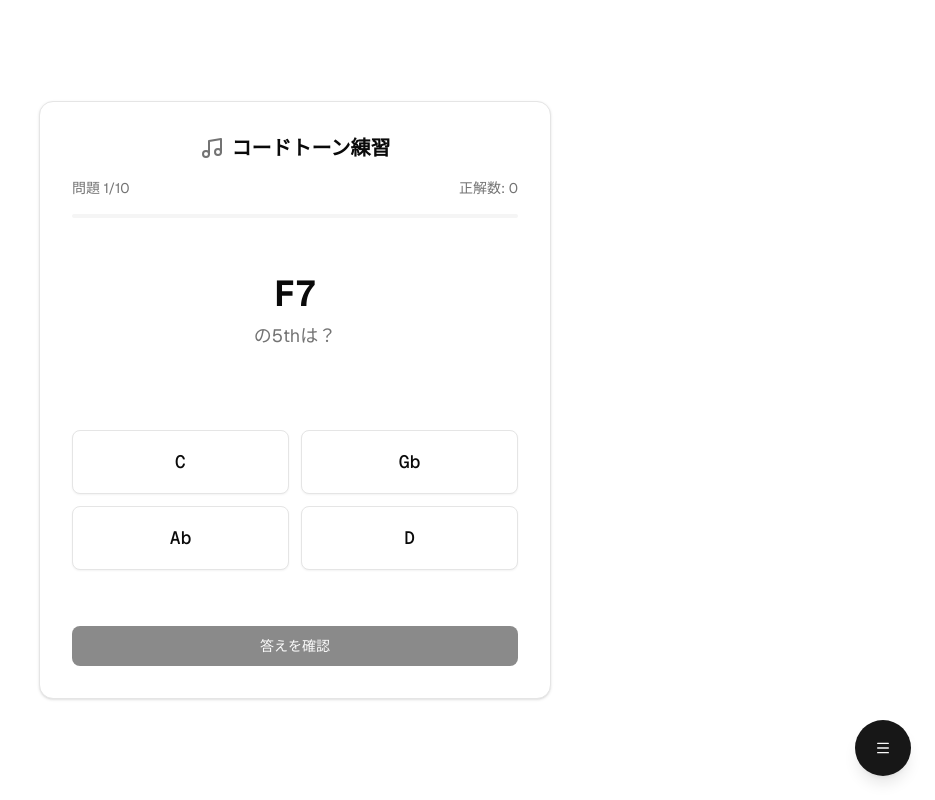
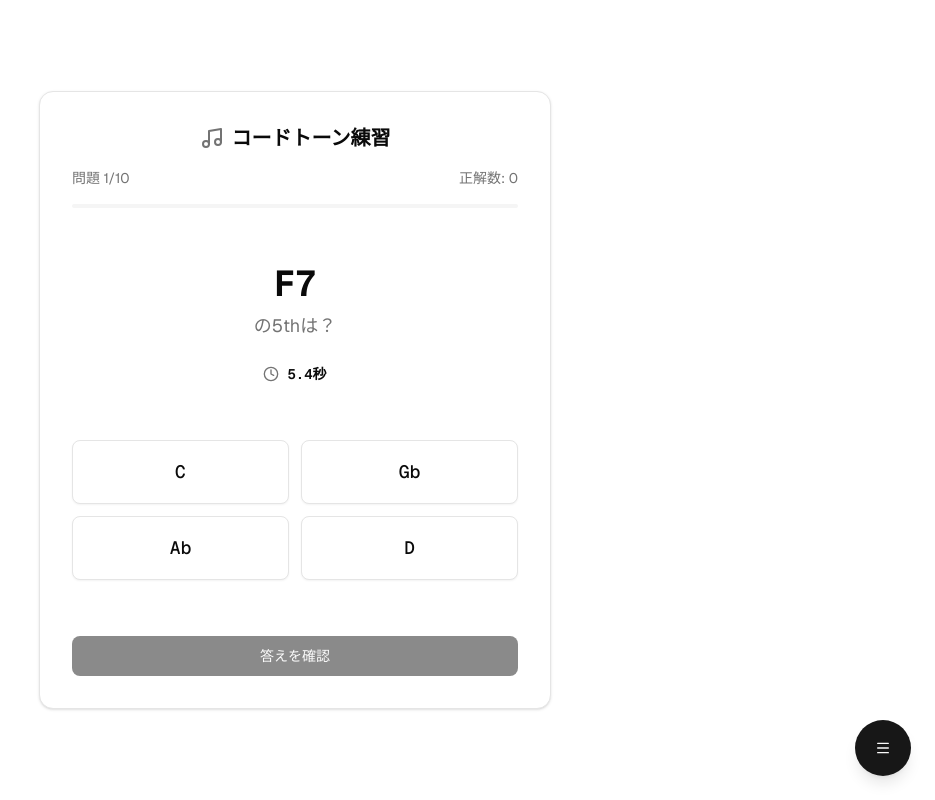
Before and after one commit to syunsuke-I/ct, a Next.js app: page / in a window 1280 px wide. Shown: the whole page, without its empty margins (345-1280 px from the left). Built offline with nearby package versions, Linux system fonts and the light colour scheme.

Commit message:
Add limit section

```diff
--- a/components/music-practice-app.tsx
+++ b/components/music-practice-app.tsx
@@ -6,7 +6,7 @@ import { Card } from "@/components/ui/card"
 import { Progress } from "@/components/ui/progress"
 import { toast } from "sonner"
 import { Toaster } from "@/components/ui/sonner"
-import { Music, RotateCcw, Trophy, TrendingUp, AlertCircle } from "lucide-react"
+import { Music, RotateCcw, Trophy, TrendingUp, AlertCircle, Clock } from "lucide-react"
 import { saveSessionData, type SessionData } from "@/lib/storage"
 
 const CHORD_TONES = {
@@ -99,6 +99,8 @@ export function MusicPracticeApp() {
   const [questions, setQuestions] = useState<Question[]>([])
   const [results, setResults] = useState<QuestionResult[]>([])
   const [sessionId] = useState(() => `session-${Date.now()}-${Math.random().toString(36).substr(2, 9)}`)
+  const [elapsedTime, setElapsedTime] = useState(0)
+  const [answeredTime, setAnsweredTime] = useState<number | null>(null)
 
   // 選択肢を生成する関数
   const generateOptions = (correctAnswer: string): string[] => {
@@ -143,13 +145,16 @@ export function MusicPracticeApp() {
   const startNewSession = () => {
     const newQuestions = Array.from({ length: 10 }, () => generateQuestion())
     setQuestions(newQuestions)
-    setCurrentQuestion(newQuestions[0])
+    const firstQuestion = { ...newQuestions[0], startTime: Date.now() }
+    setCurrentQuestion(firstQuestion)
     setQuestionNumber(1)
     setScore(0)
     setSelectedAnswer("")
     setShowResult(false)
     setIsComplete(false)
     setResults([])
+    setElapsedTime(0)
+    setAnsweredTime(null)
   }
 
   // 答えを確認
@@ -158,6 +163,7 @@ export function MusicPracticeApp() {
 
     const isCorrect = selectedAnswer === currentQuestion.answer
     const responseTime = Date.now() - currentQuestion.startTime
+    setAnsweredTime(responseTime)
     setShowResult(true)
 
     const result: QuestionResult = {
@@ -188,10 +194,13 @@ export function MusicPracticeApp() {
 
     setTimeout(() => {
       if (questionNumber < 10) {
-        setCurrentQuestion(questions[questionNumber])
+        const nextQuestion = { ...questions[questionNumber], startTime: Date.now() }
+        setCurrentQuestion(nextQuestion)
         setQuestionNumber(questionNumber + 1)
         setSelectedAnswer("")
         setShowResult(false)
+        setElapsedTime(0)
+        setAnsweredTime(null)
       } else {
         const sessionData: SessionData = {
           id: sessionId,
@@ -257,6 +266,19 @@ export function MusicPracticeApp() {
     if (percentage >= 50) return "基礎は身についています。苦手な部分を重点的に練習しましょう。"
     return "基礎から復習することをお勧めします。焦らず一歩ずつ進めましょう。"
   }
+
+  // リアルタイム経過時間更新
+  useEffect(() => {
+    if (!currentQuestion || showResult) {
+      return
+    }
+
+    const timer = setInterval(() => {
+      setElapsedTime(Date.now() - currentQuestion.startTime)
+    }, 100)
+
+    return () => clearInterval(timer)
+  }, [currentQuestion, showResult])
 
   // 初期化
   useEffect(() => {
@@ -438,6 +460,16 @@ export function MusicPracticeApp() {
             <div className="text-4xl font-bold mb-2 font-mono">{currentQuestion.chord}</div>
             <p className="text-lg text-muted-foreground">の{currentQuestion.toneName}は？</p>
           </div>
+
+          {/* 時間表示 */}
+          <div className="flex items-center justify-center gap-2 text-sm">
+            <Clock className="w-4 h-4 text-muted-foreground" />
+            <span className={`font-mono ${showResult ? "text-muted-foreground" : "text-foreground font-semibold"}`}>
+              {showResult && answeredTime !== null
+                ? `${(answeredTime / 1000).toFixed(1)}秒`
+                : `${(elapsedTime / 1000).toFixed(1)}秒`}
+            </span>
+          </div>
         </div>
 
         <div className="grid grid-cols-2 gap-3 mb-8">
```
